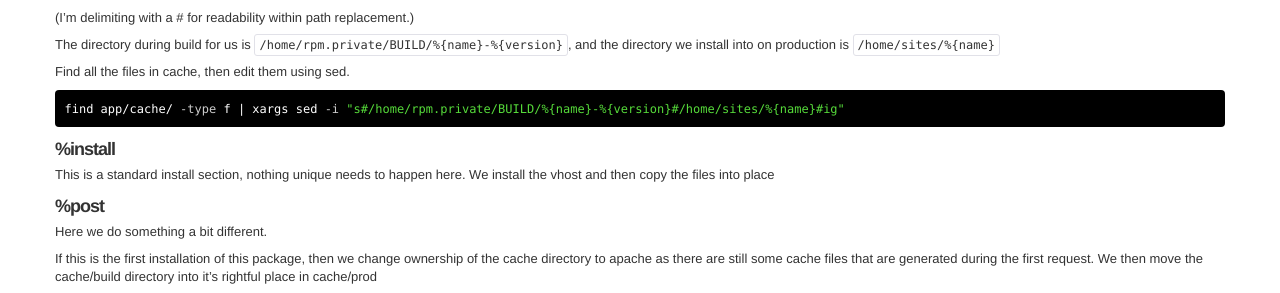
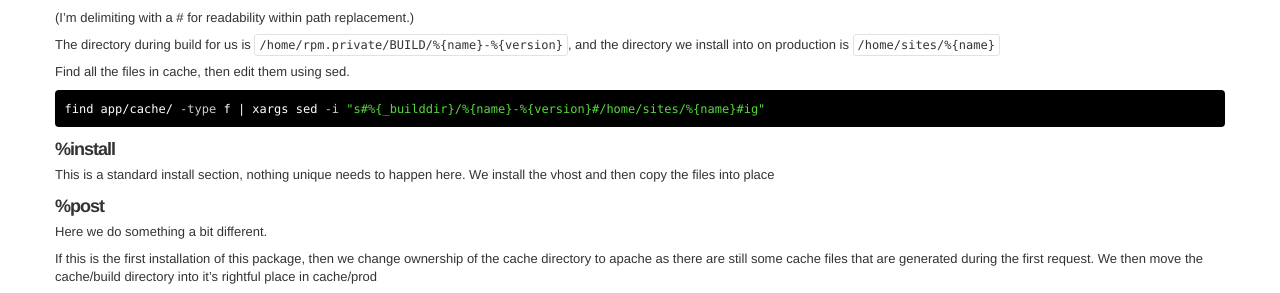
Before and after one commit to catchamonkey/catchamonkey.github.com, a Jekyll site: the page built from _posts/2014-04-22-deploying-symfony2-apps-using-rpms.md, in a window 1280 px wide. Shown: the part 1091-1384 px from the top of the page. Built offline with Jekyll 4.4.1, drawn with Linux system fonts in a browser that asks for light colours; Markdown is read by kramdown in place of the engine named in the settings; comment, search, counter and statistics services are not loaded.

Commit message:
Remove hardcoded build path and replace with macro

```diff
--- a/_posts/2014-04-22-deploying-symfony2-apps-using-rpms.md
+++ b/_posts/2014-04-22-deploying-symfony2-apps-using-rpms.md
@@ -81,7 +81,7 @@
 Find all the files in cache, then edit them using sed.
 
 {% highlight bash %}
-find app/cache/ -type f | xargs sed -i "s#/home/rpm.private/BUILD/%{name}-%{version}#/home/sites/%{name}#ig"
+find app/cache/ -type f | xargs sed -i "s#%{_builddir}/%{name}-%{version}#/home/sites/%{name}#ig"
 {% endhighlight %}
 
 
```
